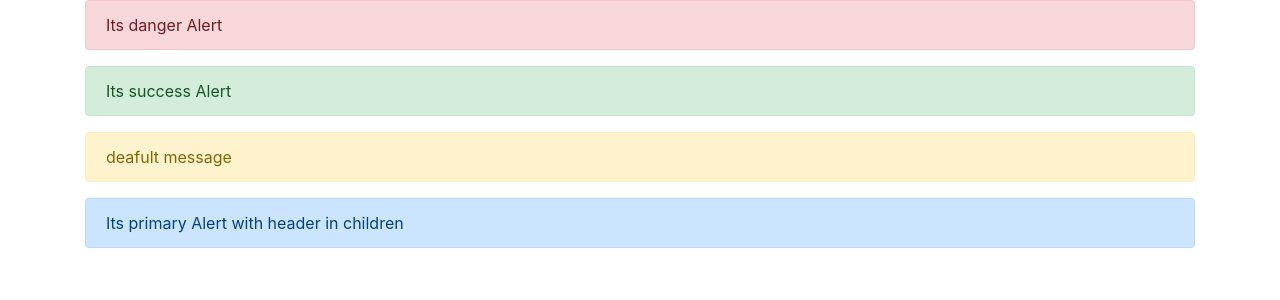
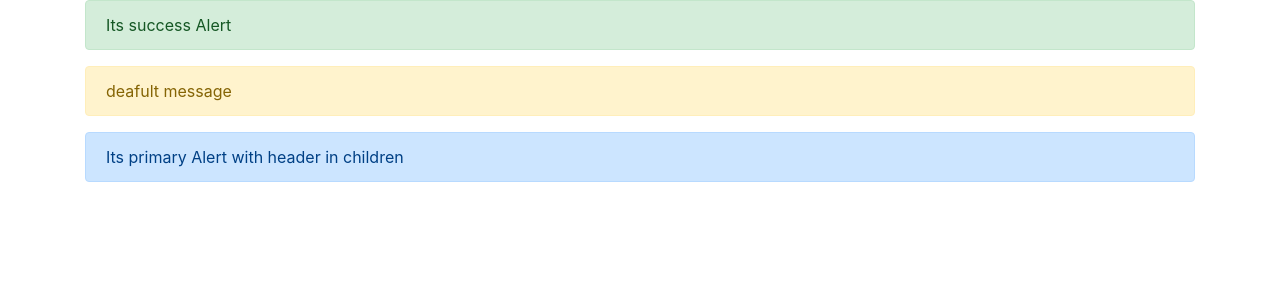
Before and after one commit to sumi9518/reac-reusable-components, a React (Create React App) app: page / in a window 1280 px wide. Shown: the top 300 px of the page. Built offline with nearby package versions, Linux system fonts and the light colour scheme.

Commit message:
StateFull & StateLess communication

```diff
--- a/package.json
+++ b/package.json
@@ -3,6 +3,7 @@
   "version": "0.1.0",
   "private": true,
   "dependencies": {
+    "prop-types": "^15.7.2",
     "react": "^16.10.2",
     "react-dom": "^16.10.2",
     "react-scripts": "3.2.0"
--- a/src/App.js
+++ b/src/App.js
@@ -2,21 +2,33 @@ import React from 'react';
 import Alert from "./ui-component/Alert";
 
 class App extends React.Component {
+    constructor(){
+        super();
+        this.state ={
+            showAlert: false
+        }
+    }
     render() {
         return (
             <div className="container">
                 <Alert
                     type="danger"
                     message="Its danger Alert"
+                    show = {this.state.showAlert}
                 />
+
                 <Alert
                     type="success"
                     message="Its success Alert"
+
                 />
-                <Alert type="warning">
+
+                <Alert type="warning" >
                     <h2 className="alert alert-header"> Alert Header without msg </h2>
                 </Alert>
-                <Alert type="primary" message="Its primary Alert with header in children">
+
+                <Alert type="primary" message="Its primary Alert with header in children"
+                >
                     <h2 className="alert alert-header"> Alert Header </h2>
                 </Alert>
             </div>
--- a/src/ui-component/Alert.jsx
+++ b/src/ui-component/Alert.jsx
@@ -3,17 +3,25 @@ import  propTypes from 'prop-types';
 
 const Alert = (props) => {
     return (
-        <div className={`alert alert-${props.type}`} role="alert">
-           {props.message ? props.message : props.children}
+        <div>
+            {
+                props.show &&
+                <div className={`alert alert-${props.type}`} role="alert">
+                    {props.message ? props.message : props.children}
+                </div>
+            }
         </div>
     );
 };
 Alert.propTypes = {
     type: propTypes.string.isRequired,
-    message: propTypes.string
+    message: propTypes.string,
+    show: propTypes.bool
 }
 Alert.defaultProps={
-    message: "deafult message"
+    type:"primary",
+    message: "deafult message",
+    show: true
 }
 
 export default Alert;
```
